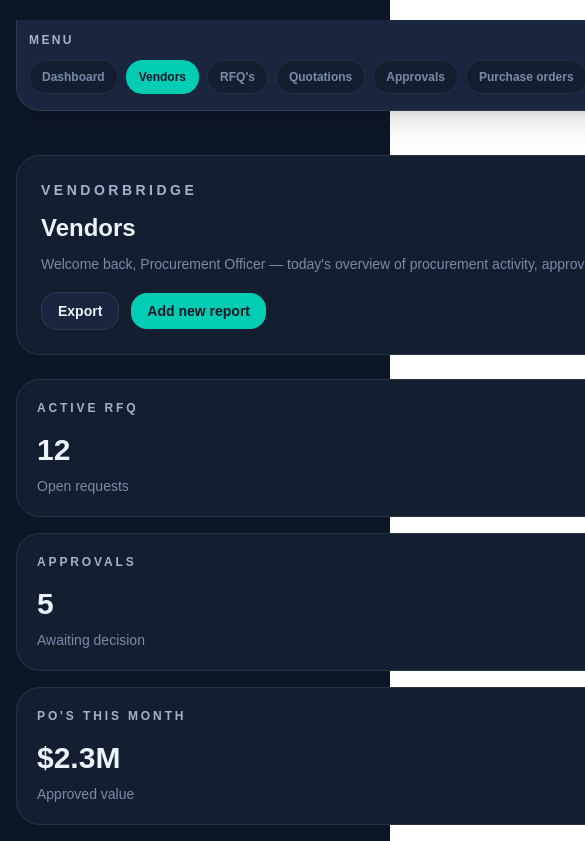
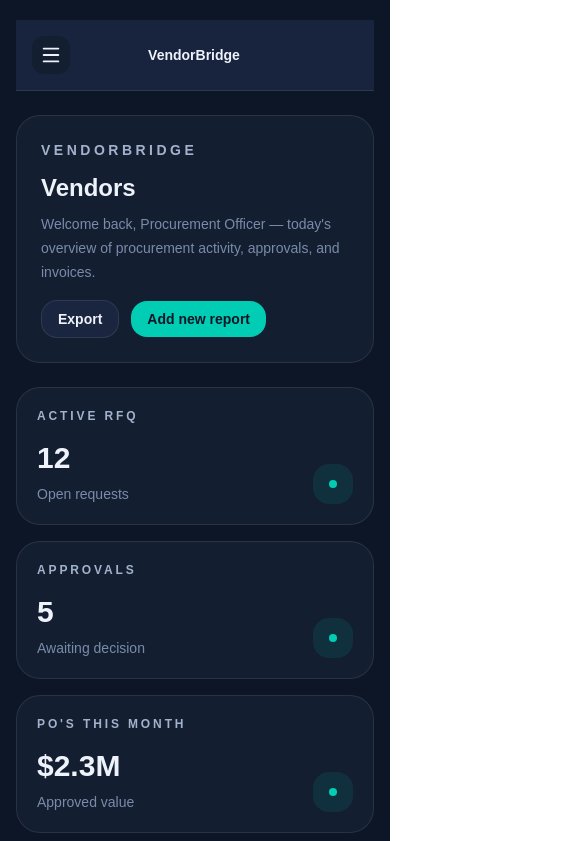
Before and after one commit to swayamvasavada/VendorBridge, a React (Vite) app in the folder Frontend/: page /vendors in a window 390 px wide. Shown: the top 841 px of the page, 585 px wide, since content can reach past the window. Built offline with nearby package versions, Linux system fonts and the light colour scheme.

Commit message:
Sidebar responsive fix

```diff
--- a/Frontend/package.json
+++ b/Frontend/package.json
@@ -12,6 +12,7 @@
   "dependencies": {
     "@tailwindcss/vite": "^4.3.0",
     "axios": "^1.17.0",
+    "lucide-react": "^1.17.0",
     "react": "^19.2.6",
     "react-dom": "^19.2.6",
     "react-router-dom": "^7.17.0",
--- a/Frontend/src/components/Sidebar.tsx
+++ b/Frontend/src/components/Sidebar.tsx
@@ -1,4 +1,6 @@
 import { Link, useLocation } from "react-router-dom";
+import { useState } from "react";
+import { Menu, X } from "lucide-react";
 import { ColorTokens } from "../colors/color";
 
 const navItems = [
@@ -13,45 +15,99 @@
   { label: "Activity", path: "/activity", icon: "M12 8v8m4-4H8" },
 ];
 
-function Icon({ d, color }: { d: string; color: string }) {
+function Icon({
+  d,
+  color,
+}: {
+  d: string;
+  color: string;
+}) {
   return (
-    <svg width="16" height="16" viewBox="0 0 24 24" fill="none" stroke={color} strokeWidth="2" strokeLinecap="round" strokeLinejoin="round">
+    <svg
+      width="16"
+      height="16"
+      viewBox="0 0 24 24"
+      fill="none"
+      stroke={color}
+      strokeWidth="2"
+      strokeLinecap="round"
+      strokeLinejoin="round"
+    >
       <path d={d} />
     </svg>
   );
 }
 
-export default function Sidebar({ t }: { t: ColorTokens }) {
+export default function Sidebar({
+  t,
+}: {
+  t: ColorTokens;
+}) {
   const location = useLocation();
   const activePath = location.pathname;
 
+  const [mobileOpen, setMobileOpen] = useState(false);
+
   return (
-    <nav className="mb-5 md:mb-0 md:sticky md:top-6 md:self-start">
-      <div className="hidden md:block rounded-3xl border p-4" style={{ background: t.bgCard, borderColor: t.borderDefault }}>
+    <>
+      {/* ================= Desktop Sidebar ================= */}
+      <nav className="hidden md:block md:sticky md:top-6 md:self-start">
+        <div
+          className="rounded-3xl border p-4"
+          style={{
+            background: t.bgCard,
+            borderColor: t.borderDefault,
+          }}
+        >
           <div className="mb-6">
-          <div className="text-xs uppercase tracking-[0.2em] font-semibold" style={{ color: t.textLabel }}>
+            <div
+              className="text-xs uppercase tracking-[0.2em] font-semibold"
+              style={{ color: t.textLabel }}
+            >
               VendorBridge
             </div>
-          <div className="mt-4 text-sm font-bold" style={{ color: t.textPrimary }}>
-            Procurement ERP
           </div>
-        </div>
+
           <div className="space-y-2">
             {navItems.map((item) => {
               const isActive = item.path === activePath;
+
               return (
                 <Link
                   key={item.path}
                   to={item.path}
-                className="group flex items-center gap-3 rounded-2xl px-4 py-3 transition"
+                  className="group flex items-center gap-3 rounded-2xl px-4 py-3 transition-all duration-200"
                   style={{
-                  background: isActive ? t.accentSubtle : t.bgCard,
-                  color: isActive ? t.accent : t.textMuted,
-                  border: `1px solid ${isActive ? t.accent : "transparent"}`,
+                    background: isActive
+                      ? t.accentSubtle
+                      : t.bgCard,
+                    color: isActive
+                      ? t.accent
+                      : t.textMuted,
+                    border: `1px solid ${
+                      isActive
+                        ? t.accent
+                        : "transparent"
+                    }`,
                   }}
                 >
-                <Icon d={item.icon} color={isActive ? t.accent : t.textMuted} />
-                <span className="text-sm font-medium" style={{ color: isActive ? t.textPrimary : t.textMuted }}>
+                  <Icon
+                    d={item.icon}
+                    color={
+                      isActive
+                        ? t.accent
+                        : t.textMuted
+                    }
+                  />
+
+                  <span
+                    className="text-sm font-medium"
+                    style={{
+                      color: isActive
+                        ? t.textPrimary
+                        : t.textMuted,
+                    }}
+                  >
                     {item.label}
                   </span>
                 </Link>
@@ -59,39 +115,146 @@
             })}
           </div>
         </div>
+      </nav>
+
+      {/* ================= Mobile Top Bar ================= */}
+      <div
+        className="md:hidden sticky top-0 z-40 border-b backdrop-blur-xl"
+        style={{
+          background: `${t.bgCard}ee`,
+          borderColor: t.borderDefault,
+        }}
+      >
+        <div className="flex items-center justify-between px-4 py-4">
+          <button
+            onClick={() => setMobileOpen(true)}
+            className="p-2 rounded-xl transition"
+            style={{
+              background: t.bgSurface,
+            }}
+          >
+            <Menu
+              size={22}
+              color={t.textPrimary}
+            />
+          </button>
 
           <div
-        className="md:hidden sticky top-0 z-30 w-full rounded-b-3xl border border-t-0 bg-opacity-100 p-3 shadow-xl"
-        style={{ background: t.bgCard, borderColor: t.borderDefault }}
+            className="font-bold text-sm"
+            style={{
+              color: t.textPrimary,
+            }}
           >
-        <div className="flex items-center justify-between mb-3">
-          <div className="text-xs uppercase tracking-[0.2em] font-semibold" style={{ color: t.textLabel }}>
-            Menu
+            VendorBridge
           </div>
-          <div className="text-xs font-semibold" style={{ color: t.textPrimary }}>
-            Dashboard
+
+          <div className="w-10" />
         </div>
       </div>
-        <div className="flex gap-2 overflow-x-auto pb-1">
+
+      {/* ================= Overlay ================= */}
+      <div
+        onClick={() => setMobileOpen(false)}
+        className={`md:hidden fixed inset-0 z-40 bg-black/60 backdrop-blur-sm transition-all duration-300 ${
+          mobileOpen
+            ? "opacity-100 visible"
+            : "opacity-0 invisible"
+        }`}
+      />
+
+      {/* ================= Mobile Drawer ================= */}
+      <div
+        className={`md:hidden fixed top-0 left-0 h-screen w-[280px] z-50 transform transition-transform duration-300 ease-out ${
+          mobileOpen
+            ? "translate-x-0"
+            : "-translate-x-full"
+        }`}
+        style={{
+          background: t.bgCard,
+          borderRight: `1px solid ${t.borderDefault}`,
+        }}
+      >
+        {/* Header */}
+        <div
+          className="flex items-center justify-between p-5 border-b"
+          style={{
+            borderColor: t.borderDefault,
+          }}
+        >
+          <div>
+            <div
+              className="text-xs uppercase tracking-[0.2em] font-semibold"
+              style={{
+                color: t.textLabel,
+              }}
+            >
+              VendorBridge
+            </div>
+          </div>
+
+          <button
+            onClick={() => setMobileOpen(false)}
+            className="p-2 rounded-xl"
+            style={{
+              background: t.bgSurface,
+            }}
+          >
+            <X
+              size={18}
+              color={t.textPrimary}
+            />
+          </button>
+        </div>
+
+        {/* Menu */}
+        <div className="p-4 space-y-2 overflow-y-auto">
           {navItems.map((item) => {
-            const isActive = item.path === activePath;
+            const isActive =
+              item.path === activePath;
+
             return (
               <Link
                 key={item.path}
                 to={item.path}
-                className="flex-shrink-0 rounded-2xl border px-3 py-2 text-xs font-semibold transition whitespace-nowrap"
+                onClick={() =>
+                  setMobileOpen(false)
+                }
+                className="flex items-center gap-3 rounded-2xl px-4 py-3 transition-all duration-200"
                 style={{
-                  background: isActive ? t.accent : t.bgSurface,
-                  color: isActive ? t.textOnAccent : t.textMuted,
-                  borderColor: isActive ? t.accent : t.borderSubtle,
+                  background: isActive
+                    ? t.accentSubtle
+                    : "transparent",
+                  border: `1px solid ${
+                    isActive
+                      ? t.accent
+                      : "transparent"
+                  }`,
+                }}
+              >
+                <Icon
+                  d={item.icon}
+                  color={
+                    isActive
+                      ? t.accent
+                      : t.textMuted
+                  }
+                />
+
+                <span
+                  className="text-sm font-medium"
+                  style={{
+                    color: isActive
+                      ? t.textPrimary
+                      : t.textMuted,
                   }}
                 >
                   {item.label}
+                </span>
               </Link>
             );
           })}
         </div>
       </div>
-    </nav>
+    </>
   );
 }
```
Lines whose indentation alone changed are shown as unchanged.
